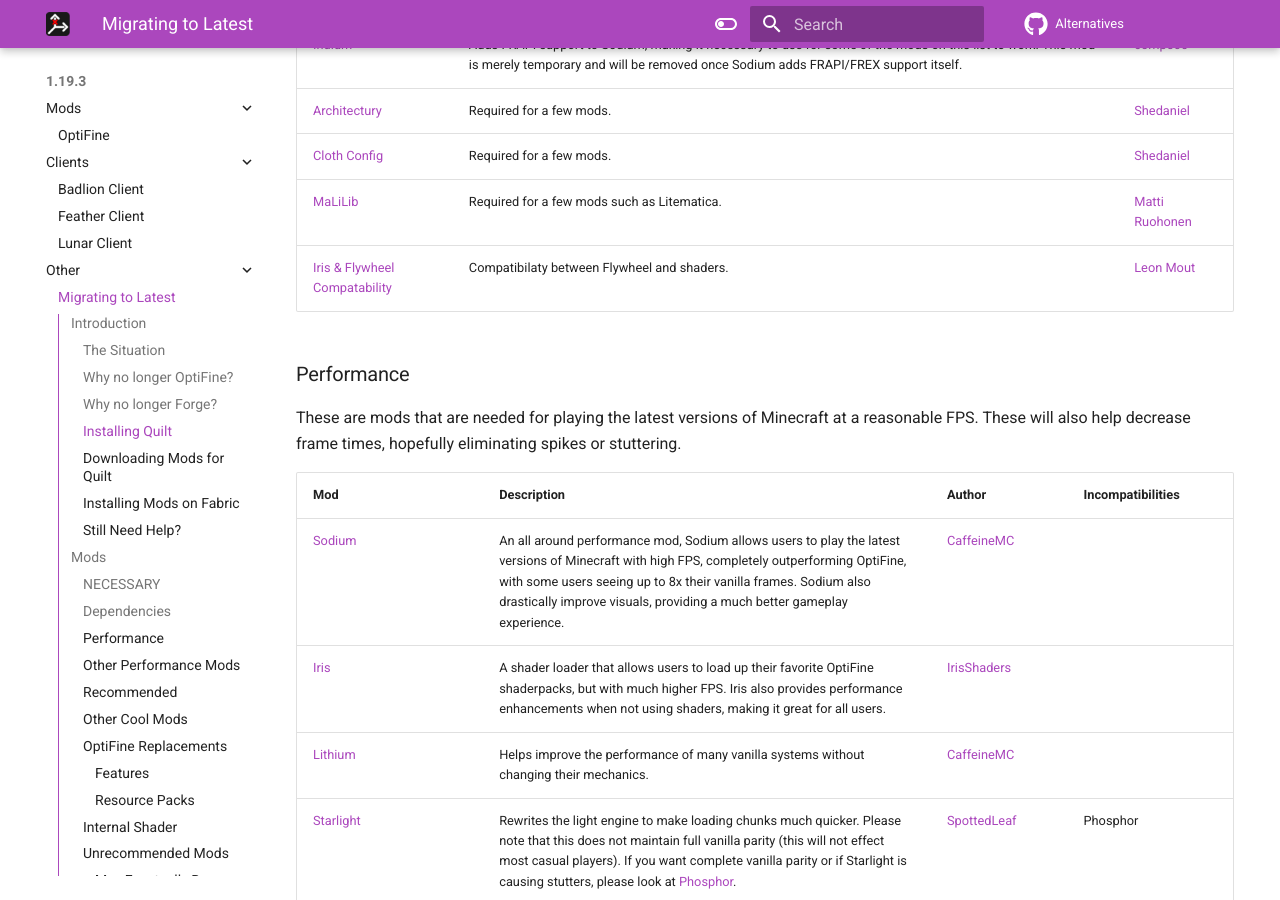
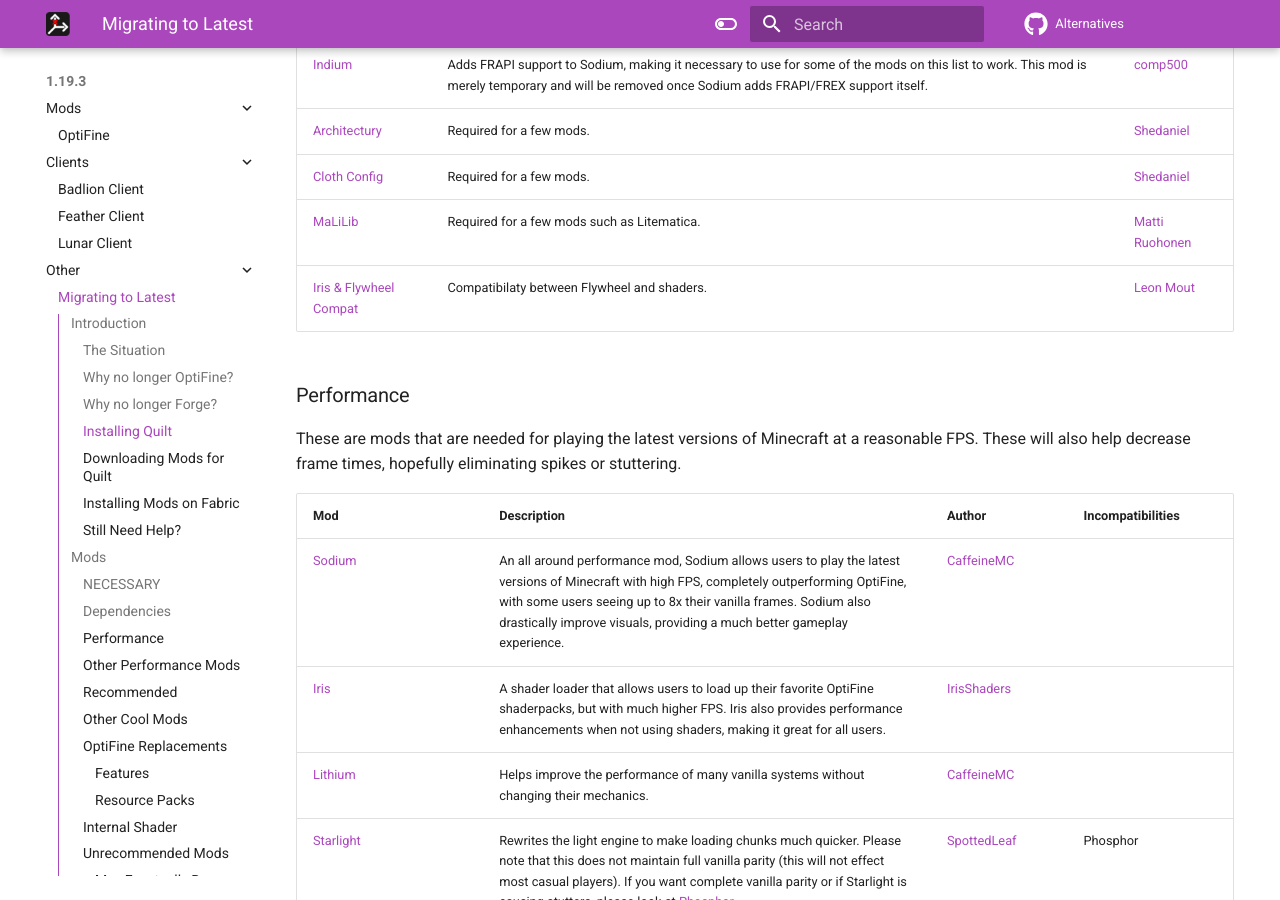
Before and after one commit to MicrocontrollersDev/Alternatives, an MkDocs documentation site: the page built from docs/latest/migrating.md, in a window 1280 px wide and 900 px high, scrolled down 1250 px. Built offline with MkDocs 1.6.1 and Material for MkDocs 9.7.7, drawn with Linux system fonts in a browser that asks for light colours; comment, search, counter and statistics services are not loaded.

```diff
--- a/docs/latest/migrating.md
+++ b/docs/latest/migrating.md
@@ -102,7 +102,7 @@
 | [Architectury](https://modrinth.com/mod/architectury-api) | Required for a few mods. | [Shedaniel](https://github.com/shedaniel) |
 | [Cloth Config](https://modrinth.com/mod/cloth-config) | Required for a few mods. | [Shedaniel](https://github.com/shedaniel) |
 | [MaLiLib](https://www.curseforge.com/minecraft/mc-mods/malilib) | Required for a few mods such as Litematica. | [Matti Ruohonen](https://github.com/maruohon)
-| [Iris & Flywheel Compatability](https://www.curseforge.com/minecraft/mc-mods/iris-flywheel-compat) | Compatibilaty between Flywheel and shaders. | [Leon Mout](https://github.com/leon-o) |
+| [Iris & Flywheel Compat](https://www.curseforge.com/minecraft/mc-mods/iris-flywheel-compat) | Compatibilaty between Flywheel and shaders. | [Leon Mout](https://github.com/leon-o) |
 
 
 
```
